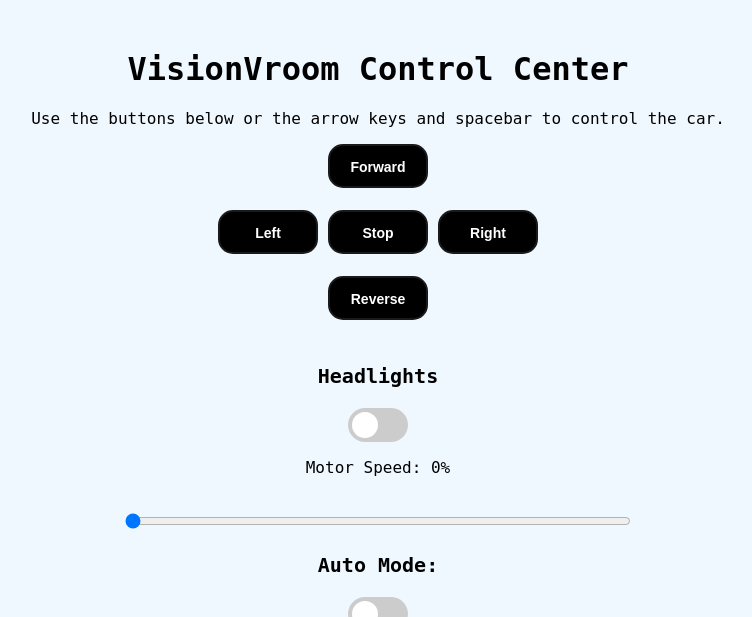
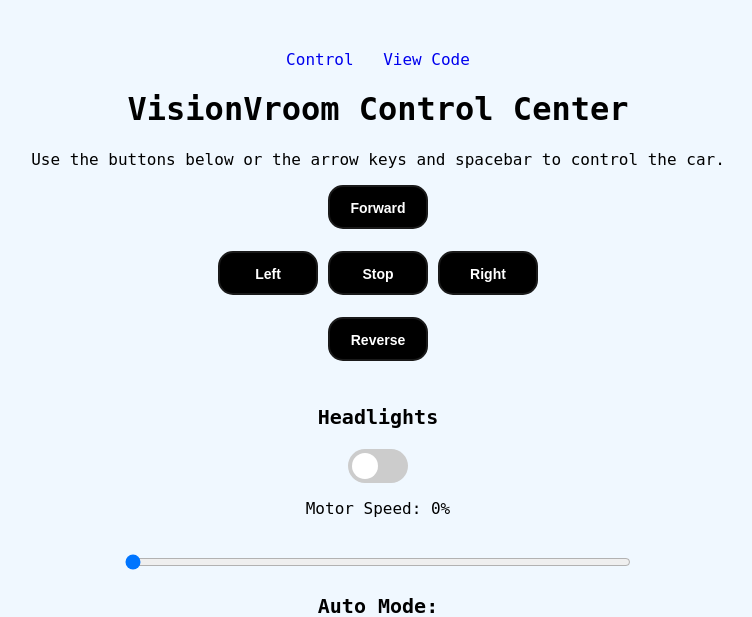
Before and after one commit to aregnak/finalproject, a Flask app: page / in a window 1280 px wide. Shown: the top 617 px of the page, without its empty margins (262-1014 px from the left). Run offline with Flask 3, Linux system fonts and the light colour scheme.

Commit message:
Updated html formatting + tabs start

```diff
--- a/Flask/templates/index.html
+++ b/Flask/templates/index.html
@@ -11,6 +11,10 @@
             margin-top: 50px;
 	    -webkit-user-select: none;
         }
+        nav a { margin: 0 10px; text-decoration: none; }
+        pre { background: #1e1e1e; color: #dcdcdc; padding: 20px; overflow-x: auto; border-radius: 8px; }
+        .tab { display: none; }
+        .tab.active { display: block; }
 
 	.container {
 	  position: relative;
@@ -160,8 +164,16 @@
     </style>
 </head>
 <body style="background-color:aliceblue">
+
+    <nav>
+        <a href="#" onclick="showTab('control')">Control</a>
+        <a href="#" onclick="showTab('code')">View Code</a>
+    </nav>
+
+    <div id="control" class="tab active">
         <h1>VisionVroom Control Center</h1>
         <p>Use the buttons below or the arrow keys and spacebar to control the car.</p>
+
         <div class=container>
             <button class="button-27 up" onmousedown="sendCommand('FORWARD');" onmouseup="sendCommand('STOP');" ontouchstart="sendCommand('FORWARD');" ontouchend="sendCommand('STOP');">Forward</button>
 
@@ -200,6 +212,7 @@
         <div class="video-container">
             <!-- <img class="video-stream" src="/raw_video_feed" alt="Raw Video Stream"> -->
             <img class="video-stream" src="/processed_video_feed" alt="Processed Video Stream">
+        </div>
     </div>
 
     <script>
@@ -311,6 +324,11 @@
             }
         }
 
+    function showTab(tabId) {
+        document.querySelectorAll('.tab').forEach(tab => tab.classList.remove('active'));
+        document.getElementById(tabId).classList.add('active');
+    }
+
 	function handleKeyUp(event) {
 	    sendCommand('STOP');
         }
```
Lines whose indentation alone changed are shown as unchanged.
